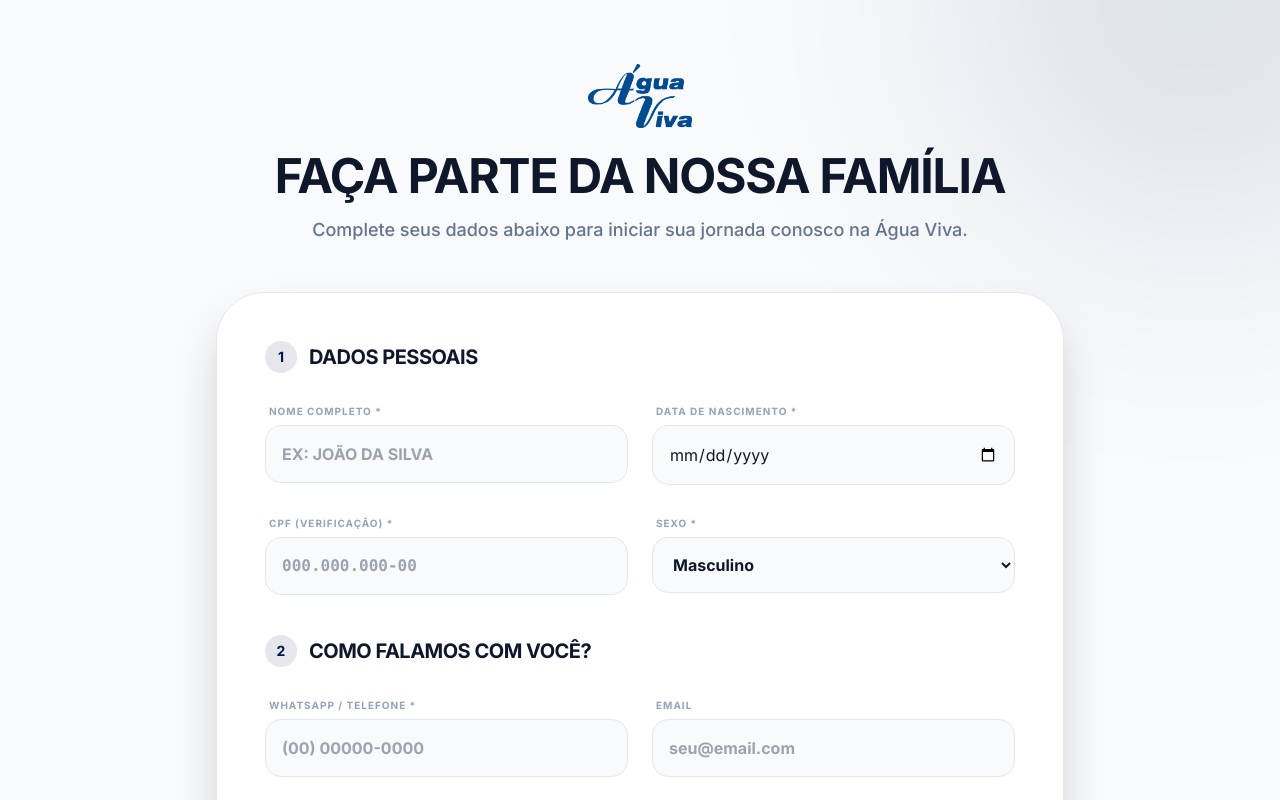
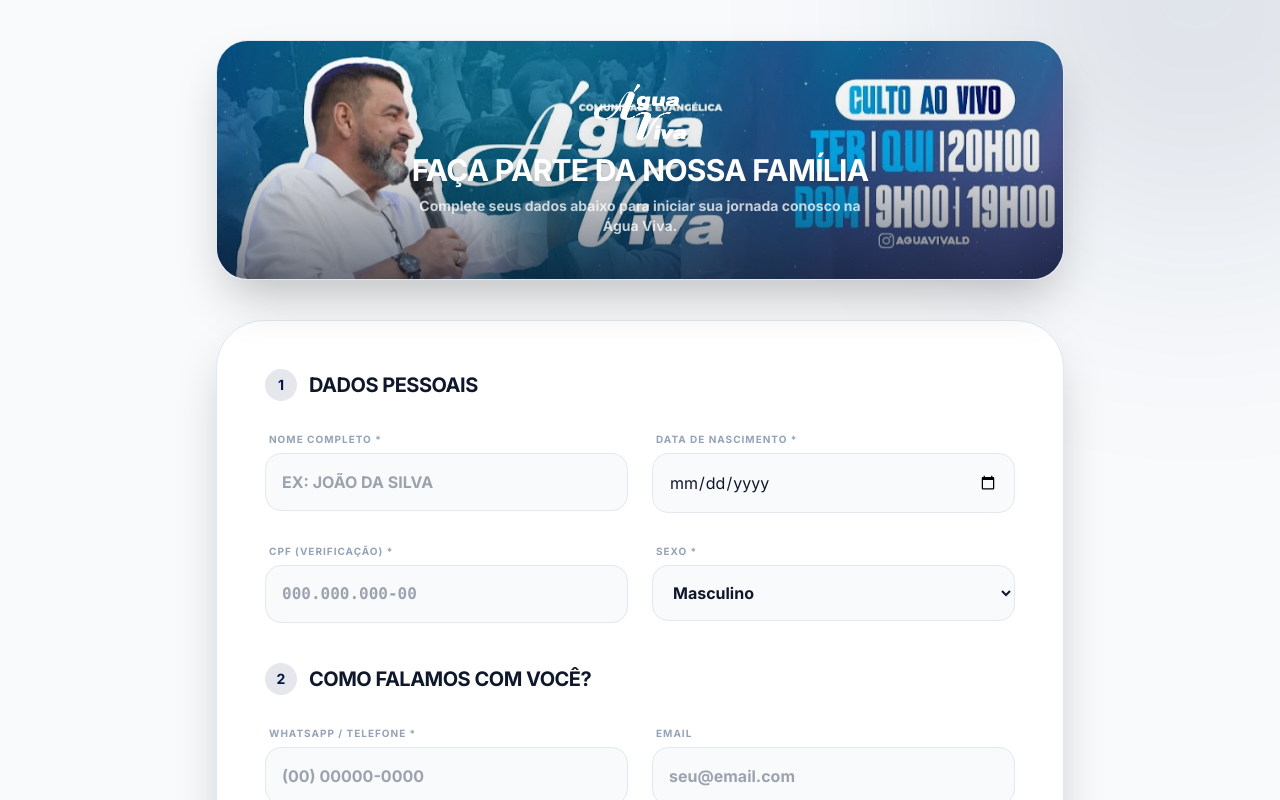
Before and after one commit to esiqueira3/agua-viva, a React (Vite) app: page /inscrever in a window 1280 px wide. Shown: the top 800 px of the page. Built offline with nearby package versions, Linux system fonts and the light colour scheme; no server answers; the database is empty.

Commit message:
feat: add capa_home.jpg banner to public calendar and member registration pages

```diff
--- a/src/pages/CalendarioPublico.jsx
+++ b/src/pages/CalendarioPublico.jsx
@@ -159,6 +159,20 @@ export default function CalendarioPublico() {
       </header>
 
       <main className="max-w-6xl mx-auto p-4 md:p-8 space-y-6">
+
+        {/* BANNER CAPA */}
+        <div className="w-full h-40 md:h-56 rounded-[2rem] overflow-hidden shadow-xl border border-slate-200 relative group">
+          <img
+            src="/capa_home.jpg"
+            alt="Comunidade Água Viva"
+            className="w-full h-full object-cover transition-transform duration-700 group-hover:scale-105"
+          />
+          <div className="absolute inset-0 bg-gradient-to-t from-slate-900/50 to-transparent" />
+          <div className="absolute bottom-4 left-6">
+            <p className="text-white font-black text-xl md:text-2xl uppercase tracking-tight drop-shadow-lg">Agenda Água Viva</p>
+            <p className="text-white/70 text-xs font-bold uppercase tracking-widest">Calendário Público da Comunidade</p>
+          </div>
+        </div>
 
         {/* BARRA DE FILTROS */}
         {!loading && (
--- a/src/pages/InscricaoMembro.jsx
+++ b/src/pages/InscricaoMembro.jsx
@@ -218,21 +218,25 @@ export default function InscricaoMembro() {
       <div className="absolute top-0 right-0 w-[500px] h-[500px] bg-primary/10 rounded-full blur-[120px] -translate-y-1/2 translate-x-1/3 pointer-events-none"></div>
       <div className="absolute bottom-0 left-0 w-[400px] h-[400px] bg-blue-500/5 rounded-full blur-[100px] translate-y-1/3 -translate-x-1/4 pointer-events-none"></div>
 
-      <div className="max-w-4xl mx-auto px-6 py-16 relative z-10">
+      <div className="max-w-4xl mx-auto px-6 py-10 relative z-10">
 
-        {/* Header da Landing Page */}
-        <div className="text-center mb-12">
+        {/* BANNER CAPA */}
+        <div className="w-full h-44 md:h-60 rounded-[2rem] overflow-hidden shadow-2xl border border-slate-200 relative group mb-10">
           <img
-              src="/logo.png"
-              alt="Logo"
-              className="h-16 mx-auto mb-6"
+            src="/capa_home.jpg"
+            alt="Comunidade Água Viva"
+            className="w-full h-full object-cover transition-transform duration-700 group-hover:scale-105"
           />
-           <h1 className="text-4xl md:text-5xl font-black text-slate-900 tracking-tight mb-4 uppercase">
+          <div className="absolute inset-0 bg-gradient-to-t from-slate-900/60 via-slate-900/10 to-transparent" />
+          <div className="absolute inset-0 flex flex-col items-center justify-center text-center px-6">
+            <img src="/logo_branco.png" alt="Logo" className="h-14 mb-3 drop-shadow-xl" />
+            <h1 className="text-white font-black text-2xl md:text-3xl uppercase tracking-tight drop-shadow-lg">
               {config?.slogan_principal || "Faça parte da nossa família"}
             </h1>
-           <p className="text-slate-500 text-lg max-w-2xl mx-auto font-medium">
+            <p className="text-white/75 text-xs md:text-sm font-bold mt-2 max-w-md">
               {config?.subtexto_slogan || "Complete seus dados abaixo para iniciar sua jornada conosco na Água Viva."}
             </p>
+          </div>
         </div>
 
         {/* Formulário Principal (Fixo Light Mode para Acessibilidade) */}
```
Lines whose indentation alone changed are shown as unchanged.
